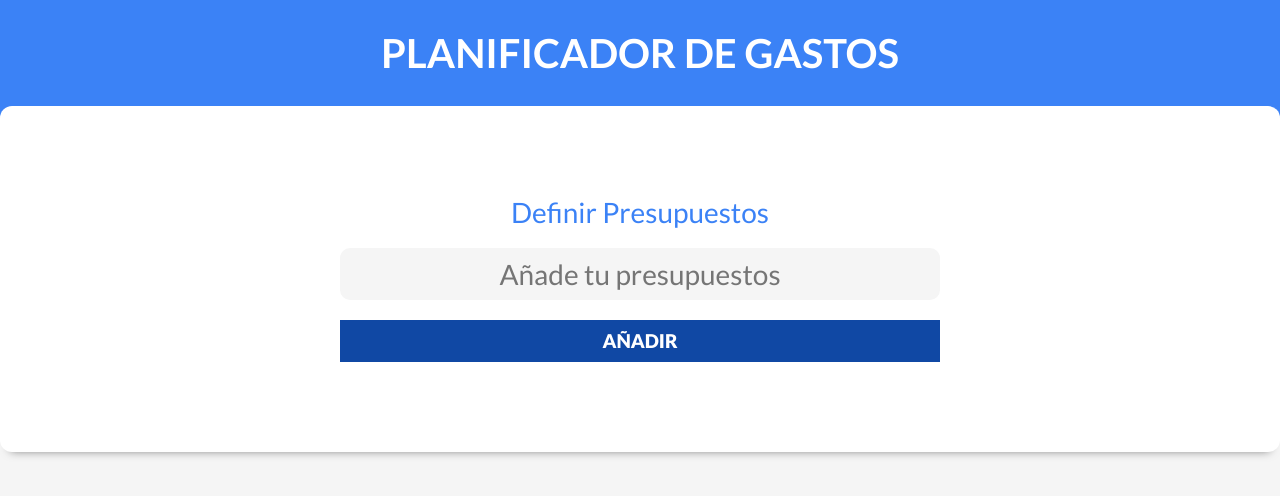
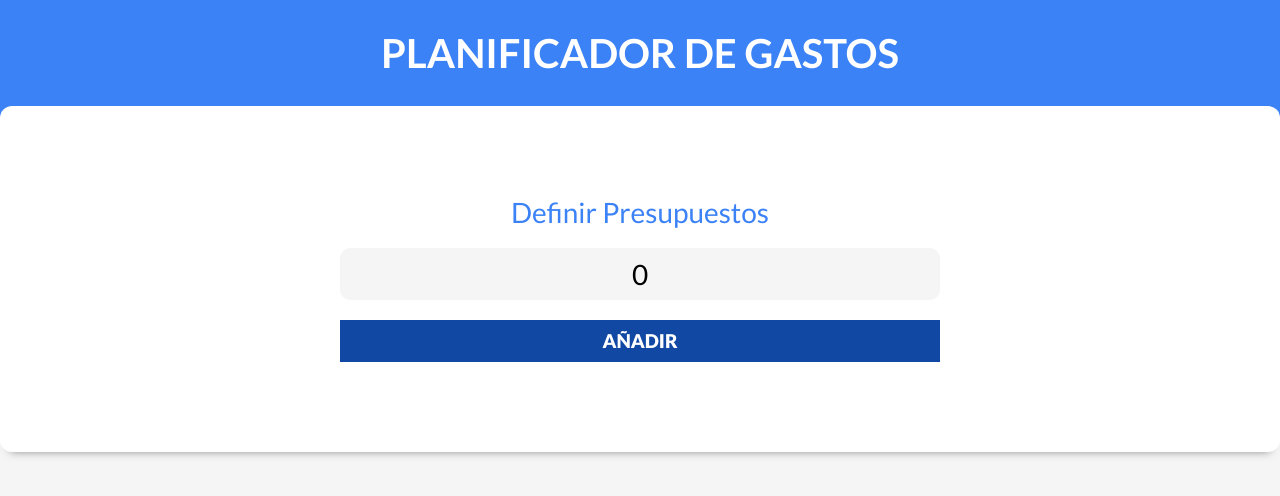
Before and after one commit to Artwot/curso-react-full, a React (Vite) app in the folder control-gastos/: page / in a window 1280 px wide. Shown: the top 496 px of the page. Built offline with nearby package versions, Linux system fonts and the light colour scheme.

Commit message:
Crear form de presupuesto

```diff
--- a/control-gastos/src/App.jsx
+++ b/control-gastos/src/App.jsx
@@ -2,9 +2,11 @@
 import Header from "./components/Header";
 
 function App() {
+  const [presupuesto, setPresupuesto] = useState(0);
+
   return (
     <div>
-      <Header />
+      <Header presupuesto={presupuesto} setPresupuesto={setPresupuesto} />
     </div>
   );
 }
--- a/control-gastos/src/components/Header.jsx
+++ b/control-gastos/src/components/Header.jsx
@@ -1,11 +1,14 @@
 import React from "react";
 import NuevoPresupuesto from "./NuevoPresupuesto";
 
-const Header = () => {
+const Header = ({ presupuesto, setPresupuesto }) => {
   return (
     <header>
       <h1>Planificador de Gastos</h1>
-      <NuevoPresupuesto />
+      <NuevoPresupuesto
+        presupuesto={presupuesto}
+        setPresupuesto={setPresupuesto}
+      />
     </header>
   );
 };
--- a/control-gastos/src/components/NuevoPresupuesto.jsx
+++ b/control-gastos/src/components/NuevoPresupuesto.jsx
@@ -1,6 +1,6 @@
 import React from "react";
 
-const NuevoPresupuesto = () => {
+const NuevoPresupuesto = ({ presupuesto, setPresupuesto }) => {
   return (
     <div className="contenedor-presupuesto sombra">
       <form action="" className="formulario">
@@ -10,6 +10,8 @@
             type="text"
             className="nuevo-presupuesto"
             placeholder="Añade tu presupuestos"
+            value={presupuesto}
+            onChange={e => setPresupuesto(e.target.value)}
           />
         </div>
 
```
